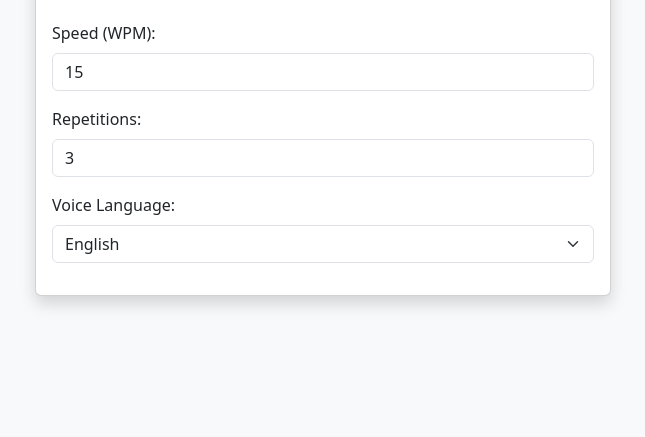
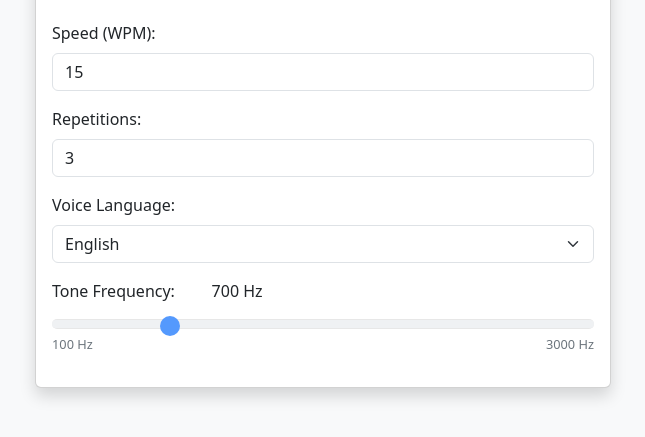
Before and after one commit to ptsmonteiro/MorseGenerator, a plain HTML site: page index.html in a window 1280 px wide. Shown: the part 167-604 px from the top of the page, without its empty margins (317-962 px from the left). Drawn offline with nearby package versions, Linux system fonts and the light colour scheme.

Commit message:
Add slider control for tone frequency

```diff
--- a/app.js
+++ b/app.js
@@ -6,7 +6,6 @@ let filterNode = null;
 
 let morseGain = 0.1;
 let fadeTime = 0.001;
-const FILTER_CUTOFF_FREQUENCY = 800;
 
 // Initialize speech synthesis
 let speechSynthesis = window.speechSynthesis;
@@ -29,6 +28,8 @@ const stopBtn = document.getElementById('stopBtn');
 const wpmInput = document.getElementById('wpm');
 const repetitionsInput = document.getElementById('repetitions');
 const languageSelect = document.getElementById('languageSelect');
+const toneFrequencyInput = document.getElementById('toneFrequency');
+const frequencyValueSpan = document.getElementById('frequencyValue');
 
 // Audio parameters
 let isPlaying = false;
@@ -49,6 +50,12 @@ stopBtn.addEventListener('click', stopPlaying);
 wpmInput.addEventListener('change', saveSettings);
 repetitionsInput.addEventListener('change', saveSettings);
 languageSelect.addEventListener('change', updateLanguage);
+toneFrequencyInput.addEventListener('input', updateFrequencyDisplay);
+toneFrequencyInput.addEventListener('change', saveSettings);
+
+function updateFrequencyDisplay() {
+    frequencyValueSpan.textContent = toneFrequencyInput.value;
+}
 
 function updateLanguage() {
     const selectedLang = languageSelect.value;
@@ -163,15 +170,18 @@ function playMorseSequence(sequence, onComplete) {
 }
 
 function playTone(duration, onComplete) {
+    const toneFrequency = parseFloat(toneFrequencyInput.value);
+    const filterCutoffFrequency = toneFrequency + 200; // Set filter cutoff 200Hz above the tone frequency
+
     oscillator = audioContext.createOscillator();
     gainNode = audioContext.createGain();
     filterNode = audioContext.createBiquadFilter();
 
     oscillator.type = 'sine';
-    oscillator.frequency.setValueAtTime(700, audioContext.currentTime);
+    oscillator.frequency.setValueAtTime(toneFrequency, audioContext.currentTime);
 
     filterNode.type = 'lowpass';
-    filterNode.frequency.setValueAtTime(FILTER_CUTOFF_FREQUENCY, audioContext.currentTime);
+    filterNode.frequency.setValueAtTime(filterCutoffFrequency, audioContext.currentTime);
     filterNode.Q.setValueAtTime(1, audioContext.currentTime);
 
     gainNode.gain.setValueAtTime(0, audioContext.currentTime);
@@ -218,12 +228,15 @@ function saveSettings() {
     localStorage.setItem('cwTrainerWPM', wpmInput.value);
     localStorage.setItem('cwTrainerRepetitions', repetitionsInput.value);
     localStorage.setItem('cwTrainerLanguage', languageSelect.value);
+    localStorage.setItem('cwTrainerToneFrequency', toneFrequencyInput.value);
+    updateFrequencyDisplay();
 }
 
 function loadSettings() {
     const savedWPM = localStorage.getItem('cwTrainerWPM');
     const savedRepetitions = localStorage.getItem('cwTrainerRepetitions');
     const savedLanguage = localStorage.getItem('cwTrainerLanguage');
+    const savedToneFrequency = localStorage.getItem('cwTrainerToneFrequency');
 
     if (savedWPM) wpmInput.value = savedWPM;
     if (savedRepetitions) repetitionsInput.value = savedRepetitions;
@@ -232,7 +245,13 @@ function loadSettings() {
     } else {
         languageSelect.value = 'en-US'; // Default to English
     }
+    if (savedToneFrequency) {
+        toneFrequencyInput.value = savedToneFrequency;
+    } else {
+        toneFrequencyInput.value = "700"; // Default to 700 Hz if not set
+    }
 
+    updateFrequencyDisplay();
     updateLanguage();
 }
 
--- a/index.html
+++ b/index.html
@@ -13,6 +13,54 @@
         }
         .container {
             max-width: 600px;
+        }
+        #frequencyValue {
+            width: 60px;
+            display: inline-block;
+            text-align: right;
+        }
+        .frequency-slider-container {
+            position: relative;
+            padding-bottom: 20px;
+        }
+        .frequency-slider-limits {
+            display: flex;
+            justify-content: space-between;
+            position: absolute;
+            bottom: 0;
+            left: 0;
+            right: 0;
+            font-size: 0.8rem;
+            color: #6c757d;
+        }
+        input[type="range"] {
+            -webkit-appearance: none;
+            width: 100%;
+            height: 10px;
+            border-radius: 5px;
+            background: #ddd;
+            outline: none;
+            opacity: 0.7;
+            transition: opacity .2s;
+        }
+        input[type="range"]:hover {
+            opacity: 1;
+        }
+        input[type="range"]::-webkit-slider-thumb {
+            -webkit-appearance: none;
+            appearance: none;
+            width: 20px;
+            height: 20px;
+            border-radius: 50%;
+            background: #0d6efd;
+            cursor: pointer;
+        }
+        input[type="range"]::-moz-range-thumb {
+            width: 20px;
+            height: 20px;
+            border-radius: 50%;
+            background: #0d6efd;
+            cursor: pointer;
         }
     </style>
 </head>
@@ -43,6 +91,16 @@
                             <option value="fr-FR">Français</option>
                         </select>
                     </div>
+                    <div class="mb-3">
+                        <label for="toneFrequency" class="form-label">Tone Frequency: <span id="frequencyValue">700</span> Hz</label>
+                        <div class="frequency-slider-container">
+                            <input type="range" id="toneFrequency" class="form-range" min="100" max="3000" step="1" value="700">
+                            <div class="frequency-slider-limits">
+                                <span>100 Hz</span>
+                                <span>3000 Hz</span>
+                            </div>
+                        </div>
+                    </div>
                 </form>
             </div>
         </div>
```
